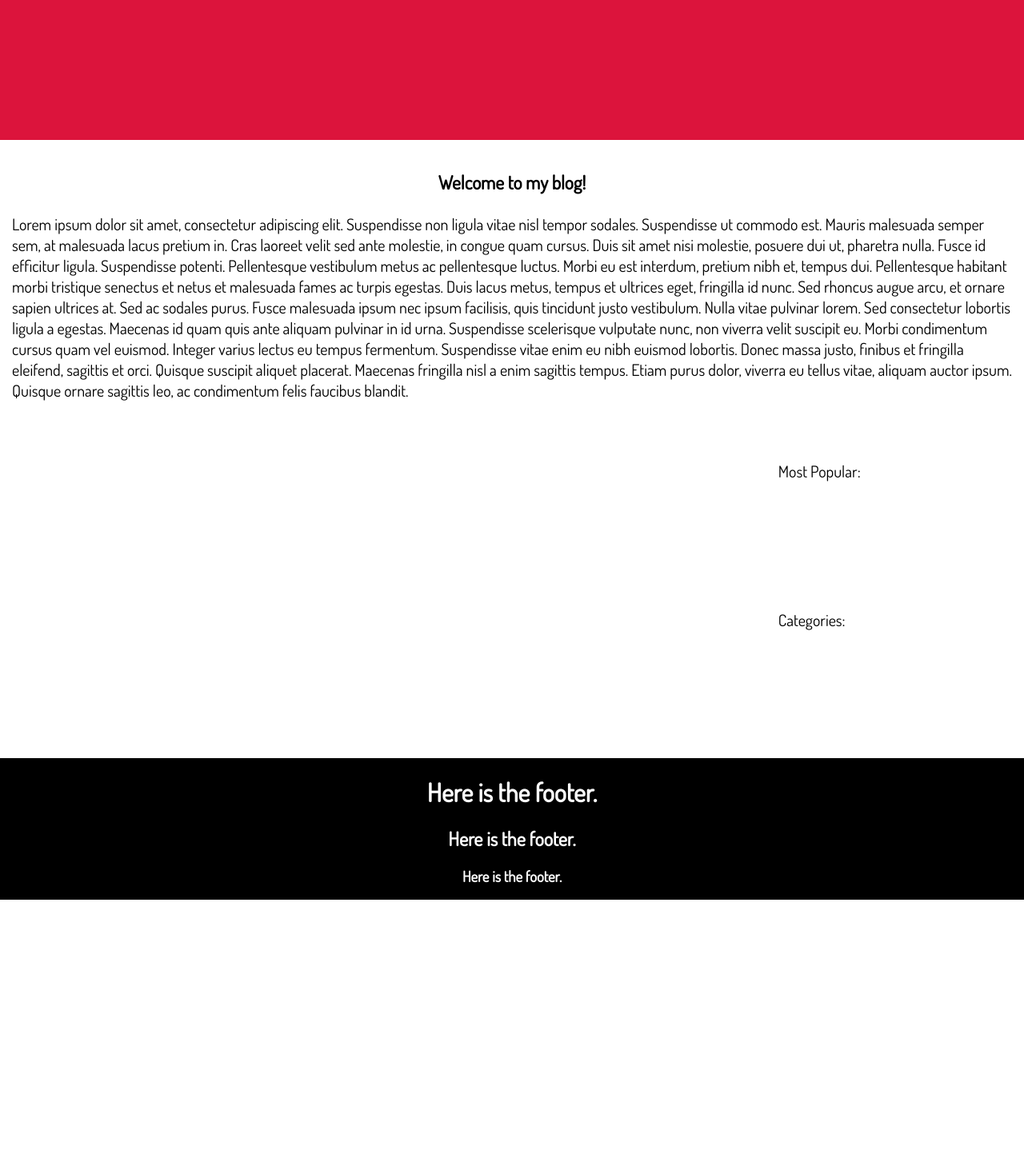
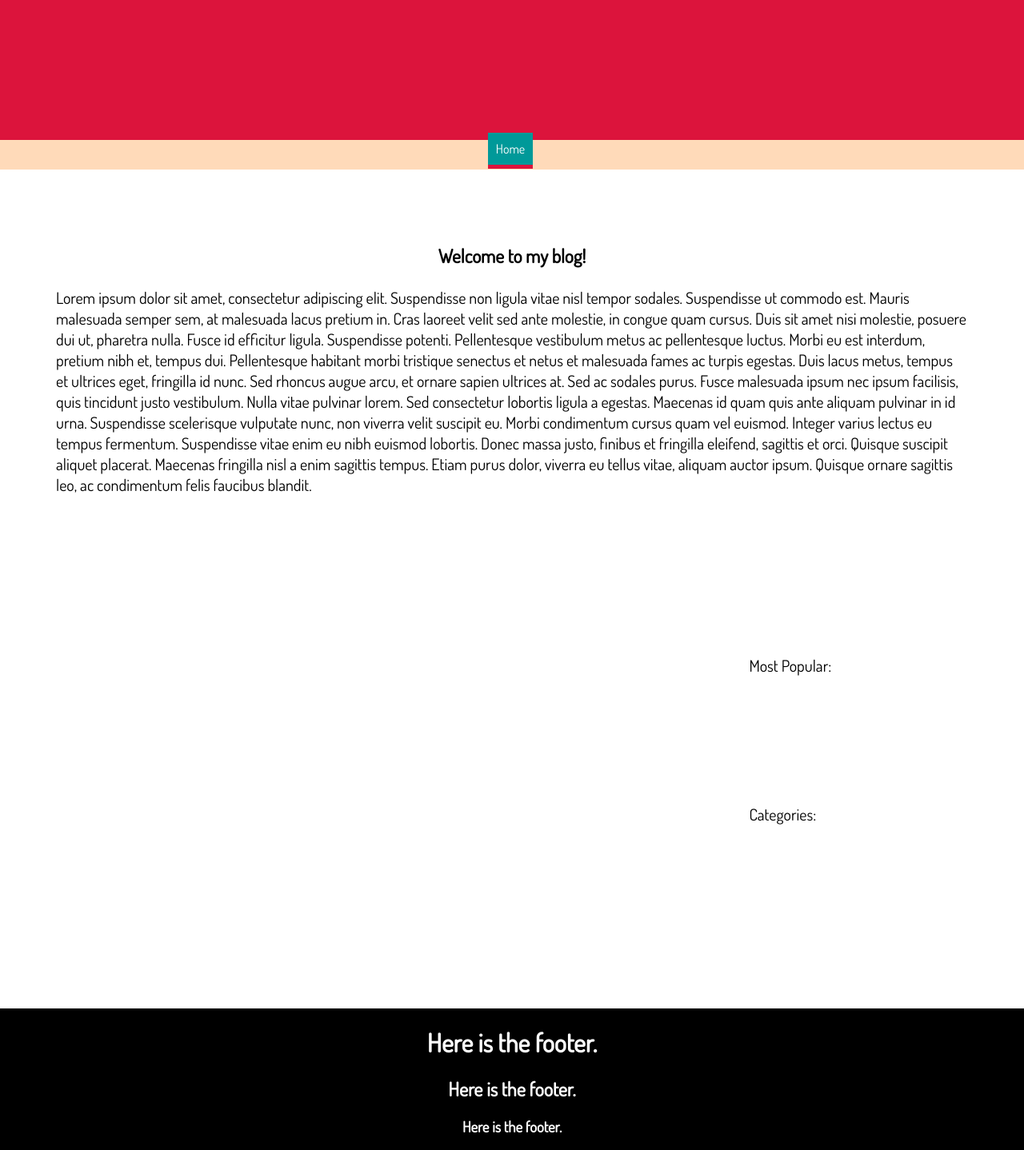
Before and after one commit to armut/cevizinalti, a Django app: page / in a window 1280 px wide. Shown: the whole page at 80% size. Before the commit the page ends 1125 px from the top, so only its background shows below. Run offline with Django 3.2, Linux system fonts and the light colour scheme; data that the repository does not hold is empty; some libraries are stand-ins or nearby versions.

Commit message:
Added navbar.

```diff
--- a/articles/static/articles/main.css
+++ b/articles/static/articles/main.css
@@ -28,8 +28,35 @@ body {
 #entree-rigth {
 }
 
+/* navbar */
+.navbar {
+    background-color: peachpuff;
+    height: 50%;
+    padding: 1px;
+}
+.navbar-menu {
+    margin: 0 auto;
+    text-align: center;
+    max-width: 75%;
+}
+.navbar-item {
+    border-bottom: 5px solid crimson;
+    display: inline-block;
+    margin-left: -4px;
+    margin-top: -10px;
+    background-color: #009999;
+    color: white;
+    padding: 10px;
+    text-decoration: none;
+}
+.navbar-item:hover {
+    background-color: #600000;
+}
+/* navbar */
+
 .coasts {
     overflow: hidden;
+    padding: 70px;
 }
 div#westcoast {
     max-width: 70%;
@@ -113,7 +140,7 @@ div#eastcoast {
 /* home.html */
 .selamlik {
     font-size: 20px;
-    padding: 15px;
+    padding: 70px;
 }
 
 .post-preview {
--- a/articles/static/articles/small.css
+++ b/articles/static/articles/small.css
@@ -20,6 +20,32 @@ body {
 }
 #entree-rigth {
 }
+
+/* navbar */
+.navbar {
+    background-color: peachpuff;
+    height: 50%;
+    padding: 1px;
+}
+.navbar-menu {
+    margin: 0 auto;
+    text-align: center;
+    max-width: 75%;
+}
+.navbar-item {
+    border-bottom: 5px solid crimson;
+    display: inline-block;
+    margin-left: -4px;
+    margin-top: -5px;
+    background-color: #009999;
+    color: white;
+    padding: 10px;
+    text-decoration: none;
+}
+.navbar-item:hover {
+    background-color: #600000;
+}
+/* navbar */
 
 .post-title {
     font-family: 'Lobster', cursive;
--- a/articles/templates/articles/base.html
+++ b/articles/templates/articles/base.html
@@ -22,6 +22,15 @@
             </div>
 
             <div id="entree-right">
+            </div>
+        </div>
+
+        <div class="navbar">
+            <div class="navbar-menu">
+                <a class="navbar-item" href="{% url 'articles:home' %}">Home</a>
+                {% for genre in genres %}
+                    <a class="navbar-item" href="{{ genre.get_absolute_url }}">{{ genre.name }}</a>
+                {% endfor %}
             </div>
         </div>
 
--- a/articles/templates/articles/genre.html
+++ b/articles/templates/articles/genre.html
@@ -23,7 +23,7 @@
             <div class="func">
                 <h3>Other categories:</h3>
                 <ul>
-                {% for g in genres %}
+                {% for g in othergenres %}
                     <li><a href="{{ g.get_absolute_url }}">{{ g.name }}</a><small>({{ g.posts_in_this_genre }})</small></li>
                 {% endfor %}
                 </ul>
--- a/articles/views.py
+++ b/articles/views.py
@@ -17,7 +17,7 @@ class HomePageView(TemplateView):
         context = super(HomePageView, self).get_context_data(**kwargs)
         context['posts'] = Post.objects.all().order_by('-date')
         context['popular_posts'] = Post.objects.all().order_by('-view_count')[:3]
-        context['genres'] = Genre.objects.annotate(posts_in_this_genre=Count('post'))
+        context['genres'] = Genre.objects.all().annotate(posts_in_this_genre=Count('post')).order_by('name')
         return context
 
 
@@ -29,7 +29,8 @@ class CategoryView(generic.DetailView):
     def get_context_data(self, **kwargs):
         context = super(CategoryView, self).get_context_data(**kwargs)
         context['genre'] = self.object.name
-        context['genres'] = Genre.objects.all().exclude(name=self.object.name).annotate(posts_in_this_genre=Count('post')).order_by('name')
+        context['genres'] = Genre.objects.all().annotate(posts_in_this_genre=Count('post')).order_by('name')
+        context['othergenres'] = Genre.objects.all().exclude(name=self.object.name).annotate(posts_in_this_genre=Count('post')).order_by('name')
         context['description'] = self.object.description
         context['posts'] = Post.objects.filter(genre=self.object).order_by('-view_count')
         context['comments'] = Comment.objects.filter(post__genre=self.object)[:3]
@@ -44,6 +45,7 @@ class PostView(generic.DetailView):
     def get_context_data(self, **kwargs):
         context = super(PostView, self).get_context_data(**kwargs)
         context['post'] = self.object
+        context['genres'] = Genre.objects.all().annotate(posts_in_this_genre=Count('post')).order_by('name')
         context['comments'] = Comment.objects.filter(post=self.object)
 
         self.object.view_count += 1
@@ -62,6 +64,7 @@ class UserView(generic.DetailView):
         context = super(UserView, self).get_context_data(**kwargs)
         context['user'] = self.object
         context['posts'] = Post.objects.filter(author=self.object).order_by("-view_count")
+        context['genres'] = Genre.objects.all().annotate(posts_in_this_genre=Count('post')).order_by('name')
         context['comments'] = Comment.objects.filter(user=self.object)
         return context
 
```
Also changed, not shown: articles/static/articles/medium.css (+31 -1 lines).
